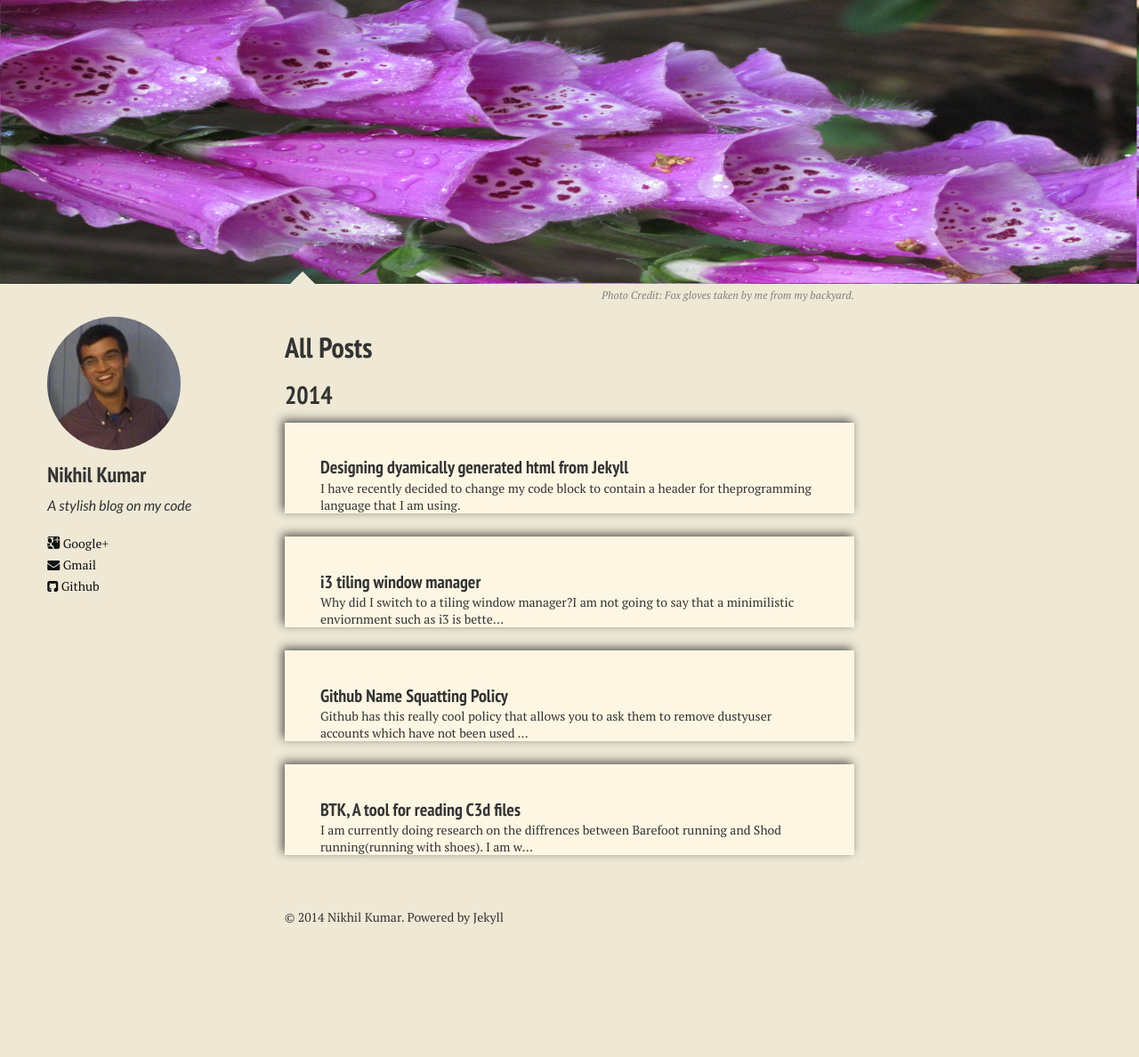
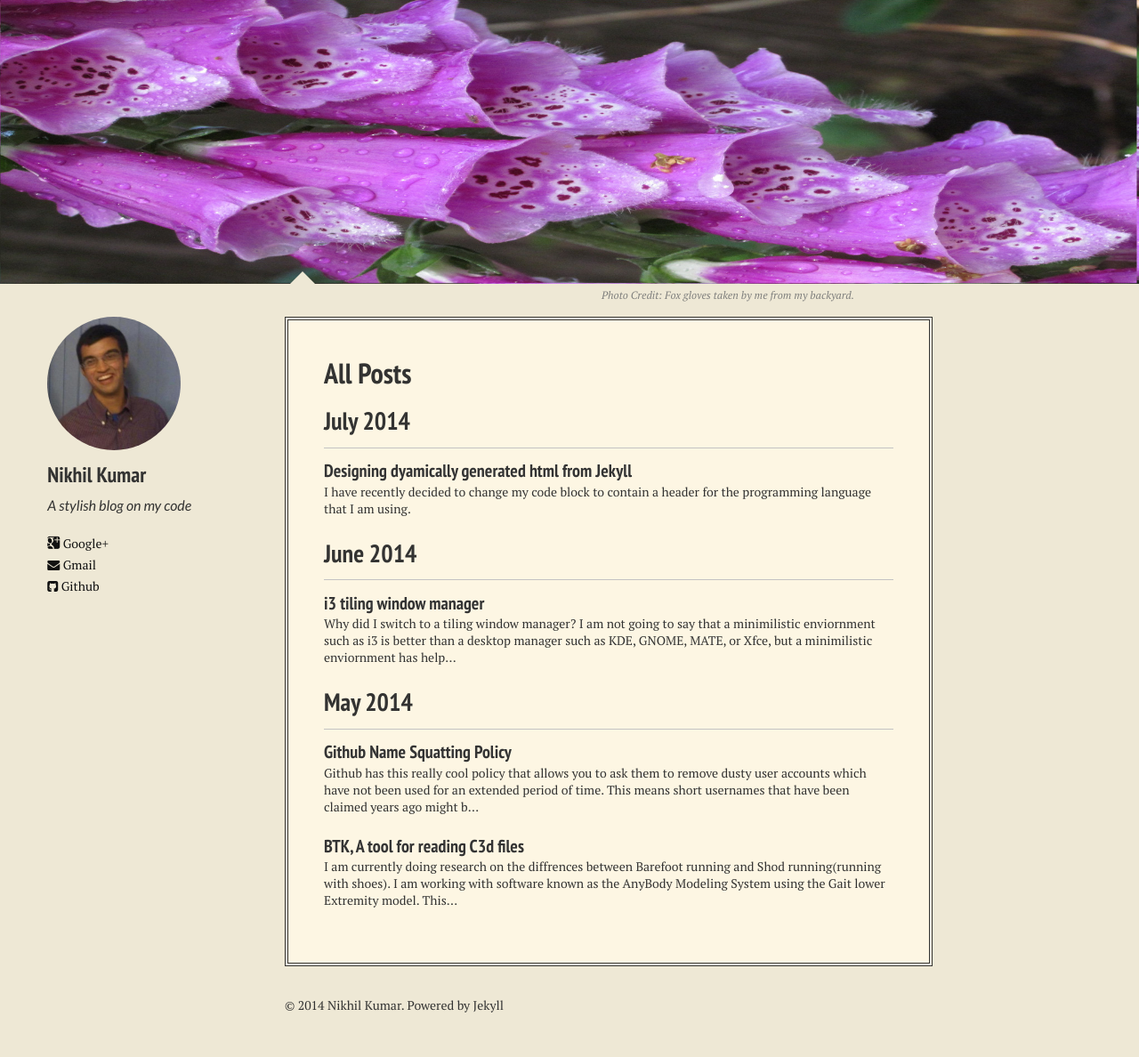
Before and after one commit to nikhil/nikhil.github.io, a PHP site: page /posts/ in a window 1280 px wide. Shown: the part 69-1257 px from the top of the page at 89% size. Before the commit the page ends 1108 px from the top, so only its background shows below. Run offline with PHP 8.4, Linux system fonts and the light colour scheme; some libraries are stand-ins or nearby versions; some web fonts are replaced.

Commit message:
fixed post pop up, and index organization and layout

```diff
--- a/_site/assets/css/custom.css
+++ b/_site/assets/css/custom.css
@@ -23,6 +23,7 @@ padding-left: 40px; !important
 padding-left: 40px;
 padding-right: 40px;
 padding-top: 25px;
+padding-bottom: 35px;
 
 
 -webkit-box-shadow: -3px -3px 10px 0px rgba(50, 50, 50, 0.79);
@@ -39,16 +40,17 @@ padding-left: 40px; !important
 padding-left: 40px;
 padding-right: 40px;
 padding-top: 25px;
+padding-bottom: 35px;
+
+border-width: 4px;
+border-style: double;
 
 
--webkit-box-shadow: -3px -3px 10px 0px rgba(50, 50, 50, 0.79);
--moz-box-shadow:    -3px -3px 10px 0px rgba(50, 50, 50, 0.79);
-box-shadow:         -3px -3px 10px 0px rgba(50, 50, 50, 0.79);
 
 
 }
 
-.post-index article{
+#index {
 
 background-color:#fdf6e3;
 
@@ -56,11 +58,10 @@ padding-left: 40px; !important
 padding-left: 40px;
 padding-right: 40px;
 padding-top: 25px;
+padding-bottom: 35px;
 
-
--webkit-box-shadow: -3px -3px 10px 0px rgba(50, 50, 50, 0.79);
--moz-box-shadow:    -3px -3px 10px 0px rgba(50, 50, 50, 0.79);
-box-shadow:         -3px -3px 10px 0px rgba(50, 50, 50, 0.79);
+border-width: 4px;
+border-style: double;
 
 
 }
--- a/_site/feed.xml
+++ b/_site/feed.xml
@@ -4,7 +4,7 @@
 <generator uri="https://github.com/jekyll/jekyll">Jekyll</generator>
 <link rel="self" type="application/atom+xml" href="/feed.xml" />
 <link rel="alternate" type="text/html" href="" />
-<updated>2014-07-08T00:12:38-04:00</updated>
+<updated>2014-07-08T01:20:31-04:00</updated>
 <id>/</id>
 <author>
   <name>Nikhil Kumar</name>
--- a/_site/posts/index.html
+++ b/_site/posts/index.html
@@ -278,12 +278,14 @@
   <h1>All Posts</h1>
 
 
-    <h3>2014</h3>
+    <h3>July 2014</h3>
 
     <article>
 
         <h2><a href="/Designing-dynamicaly-generated-html/" title="Designing dyamically generated html from Jekyll">Designing dyamically generated html from Jekyll</a></h2>
-        <p>I have recently decided to change my code block to contain a header for theprogramming language that I am using.</p>
+        <p>I have recently decided to change my code block to contain a header for the
+programming language that I am using.
+</p>
 
     </article>
 
@@ -291,11 +293,14 @@
 
 
 
+        <h3>June 2014</h3>
+
 
     <article>
 
         <h2><a href="/i3-tiling-window-manager/" title="i3 tiling window manager">i3 tiling window manager</a></h2>
-        <p>Why did I switch to a tiling window manager?I am not going to say that a minimilistic enviornment such as i3 is bette...</p>
+        <p>Why did I switch to a tiling window manager?
+I am not going to say that a minimilistic enviornment such as i3 is better than a desktop manager such as KDE, GNOME, MATE, or Xfce, but a minimilistic enviornment has help...</p>
 
     </article>
 
@@ -303,11 +308,15 @@
 
 
 
+        <h3>May 2014</h3>
+
 
     <article>
 
         <h2><a href="/Github-Name-Squatting-Policy/" title="Github Name Squatting Policy">Github Name Squatting Policy</a></h2>
-        <p>Github has this really cool policy that allows you to ask them to remove dustyuser accounts which have not been used ...</p>
+        <p>Github has this really cool policy that allows you to ask them to remove dusty
+user accounts which have not been used for an extended period of time. This
+means short usernames that have been claimed years ago might b...</p>
 
     </article>
 
@@ -319,7 +328,7 @@
     <article>
 
         <h2><a href="/BTK-biomechanics/" title="BTK, A tool for reading C3d files">BTK, A tool for reading C3d files</a></h2>
-        <p>I am currently doing research on the diffrences between Barefoot running and Shod running(running with shoes). I am w...</p>
+        <p>I am currently doing research on the diffrences between Barefoot running and Shod running(running with shoes). I am working with software known as the AnyBody Modeling System using the Gait lower Extremity model. This...</p>
 
     </article>
 
```
Also changed, not shown: _layouts/post-index.html (+5 -5 lines), assets/css/custom.css (+8 -7 lines).
